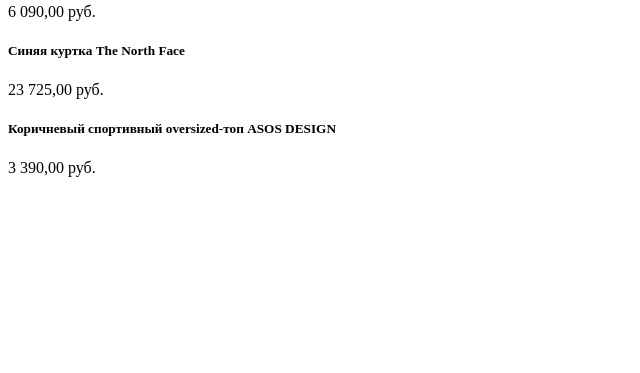
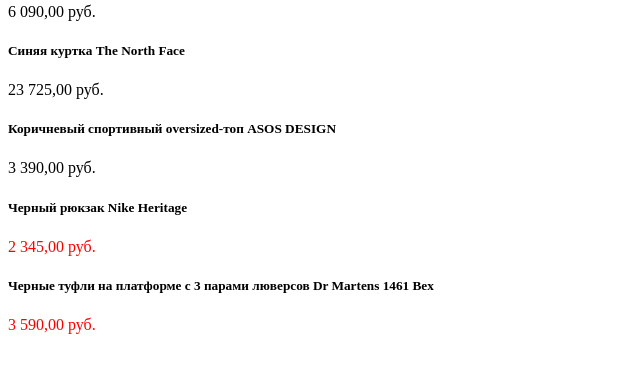
Before and after one commit to Kirninn/Geekshop, a Django app: page /test_context/ in a window 1280 px wide. Shown: the part 142-515 px from the top of the page, without its empty margins (0-640 px from the left). Run offline with Django 3.2, Linux system fonts and the light colour scheme.

Commit message:
Добавлен оператор if в test_context.html

```diff
--- a/mainapp/templates/mainapp/test_context.html
+++ b/mainapp/templates/mainapp/test_context.html
@@ -9,4 +9,11 @@
     <h5>{{ product.name }}</h5>
     <p>{{ product.price }} руб.</p>
   {% endfor %}
+  {% if product_of_promotions %}
+    {% for product in product_of_promotions %}
+      <h5>{{ product.name }}</h5>
+      <p style='color: red'>{{ product.price }} руб.</p>
+    {% endfor %}
+  {% endif %}
+
 </body>
--- a/mainapp/views.py
+++ b/mainapp/views.py
@@ -15,6 +15,10 @@
             {'name': 'Худи черного цвета с монограммами adidas Originals', 'price': '6 090,00'},
             {'name': 'Синяя куртка The North Face', 'price': '23 725,00'},
             {'name': 'Коричневый спортивный oversized-топ ASOS DESIGN', 'price': '3 390,00'},
-        ]
+        ],
+        'product_of_promotions': [
+        {'name': 'Черный рюкзак Nike Heritage', 'price': '2 345,00'},
+        {'name': 'Черные туфли на платформе с 3 парами люверсов Dr Martens 1461 Bex', 'price': '3 590,00'}
+        ],
     }
     return render(request, 'mainapp/test_context.html', context)
```
